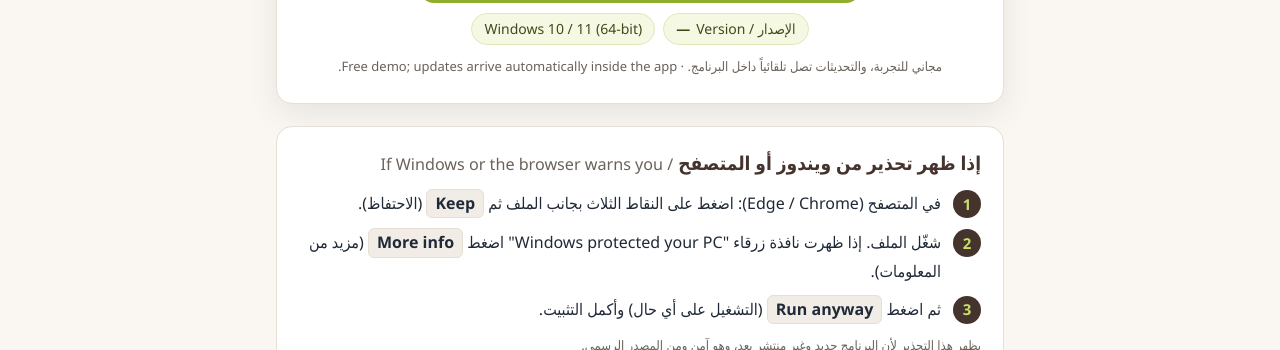
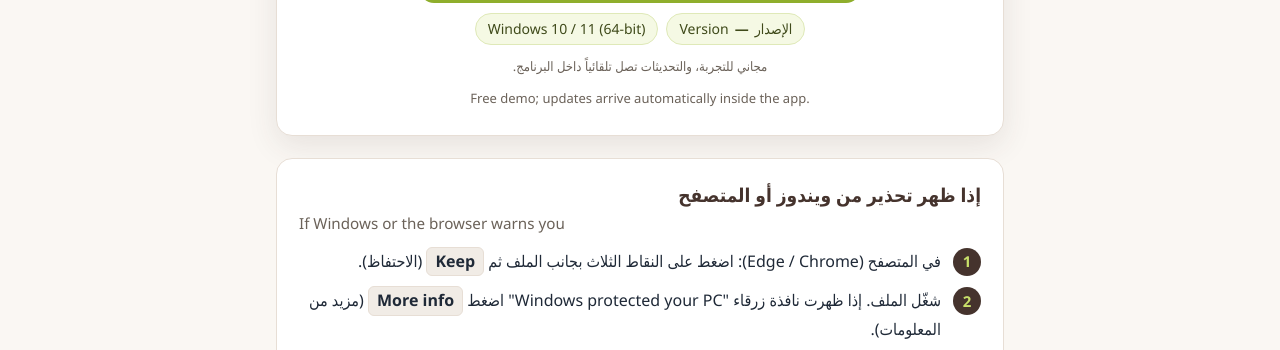
Before and after one commit to techalheety/techalheety.github.io, a plain HTML site: page index.html in a window 1280 px wide. Shown: the part 440-790 px from the top of the page. Drawn offline with Linux system fonts and the light colour scheme; no server answers.

Commit message:
Tidy mixed Arabic / English lines

```diff
--- a/index.html
+++ b/index.html
@@ -56,7 +56,8 @@
   .small { font-size: 13px; color: var(--muted); margin: 10px 0 0; }
   section.box { background: var(--card); border: 1px solid var(--line); border-radius: 16px; padding: 20px 22px; margin: 0 auto 22px; }
   h2 { margin: 0 0 10px; font-size: 19px; color: var(--brown); }
-  h2 .en-inline { font-weight: 500; color: var(--muted); font-size: .85em; }
+  h2 .en-inline { display: block; font-weight: 500; color: var(--muted); font-size: .8em; }
+  .q { direction: ltr; unicode-bidi: isolate; white-space: nowrap; }
   ol.steps { margin: 0; padding-inline-start: 0; list-style: none; counter-reset: s; }
   ol.steps li { counter-increment: s; position: relative; padding-inline-start: 40px; margin: 10px 0; }
   ol.steps li::before {
@@ -98,17 +99,18 @@
       <span>تحميل البرنامج / Download</span>
     </a>
     <div class="meta">
-      <span class="chip">الإصدار / Version <b id="ver">…</b></span>
+      <span class="chip">الإصدار <b id="ver">…</b> Version</span>
       <span class="chip">Windows 10 / 11 (64-bit)</span>
     </div>
-    <p class="small">مجاني للتجربة، والتحديثات تصل تلقائياً داخل البرنامج. · Free demo; updates arrive automatically inside the app.</p>
+    <p class="small">مجاني للتجربة، والتحديثات تصل تلقائياً داخل البرنامج.</p>
+    <p class="small" dir="ltr">Free demo; updates arrive automatically inside the app.</p>
   </div>
 
   <section class="box" aria-labelledby="warn-h">
-    <h2 id="warn-h">إذا ظهر تحذير من ويندوز أو المتصفح <span class="en-inline">/ If Windows or the browser warns you</span></h2>
+    <h2 id="warn-h">إذا ظهر تحذير من ويندوز أو المتصفح <span class="en-inline" dir="ltr">If Windows or the browser warns you</span></h2>
     <ol class="steps">
       <li>في المتصفح (Edge / Chrome): اضغط على النقاط الثلاث بجانب الملف ثم <span class="kbd">Keep</span> (الاحتفاظ).</li>
-      <li>شغّل الملف. إذا ظهرت نافذة زرقاء "Windows protected your PC" اضغط <span class="kbd">More info</span> (مزيد من المعلومات).</li>
+      <li>شغّل الملف. إذا ظهرت نافذة زرقاء <span class="q">"Windows protected your PC"</span> اضغط <span class="kbd">More info</span> (مزيد من المعلومات).</li>
       <li>ثم اضغط <span class="kbd">Run anyway</span> (التشغيل على أي حال) وأكمل التثبيت.</li>
     </ol>
     <p class="small">يظهر هذا التحذير لأن البرنامج جديد وغير منتشر بعد، وهو آمن ومن المصدر الرسمي.</p>
@@ -123,7 +125,7 @@
   </section>
 
   <section class="box" aria-labelledby="soc-h">
-    <h2 id="soc-h">تابعنا وتواصل معنا <span class="en-inline">/ Follow and contact us</span></h2>
+    <h2 id="soc-h">تابعنا وتواصل معنا <span class="en-inline" dir="ltr">Follow and contact us</span></h2>
     <div class="social">
       <a class="soc yt" href="https://www.youtube.com/@a_r_94" target="_blank" rel="noopener">
         <svg width="22" height="22" viewBox="0 0 24 24" aria-hidden="true"><path fill="#fff" d="M23 7.2a3 3 0 0 0-2.1-2.1C19 4.6 12 4.6 12 4.6s-7 0-8.9.5A3 3 0 0 0 1 7.2 31 31 0 0 0 .5 12a31 31 0 0 0 .5 4.8 3 3 0 0 0 2.1 2.1c1.9.5 8.9.5 8.9.5s7 0 8.9-.5a3 3 0 0 0 2.1-2.1 31 31 0 0 0 .5-4.8 31 31 0 0 0-.5-4.8z"/><path fill="#e62117" d="M9.8 15.1V8.9l5.4 3.1z"/></svg>YouTube</a>
```
